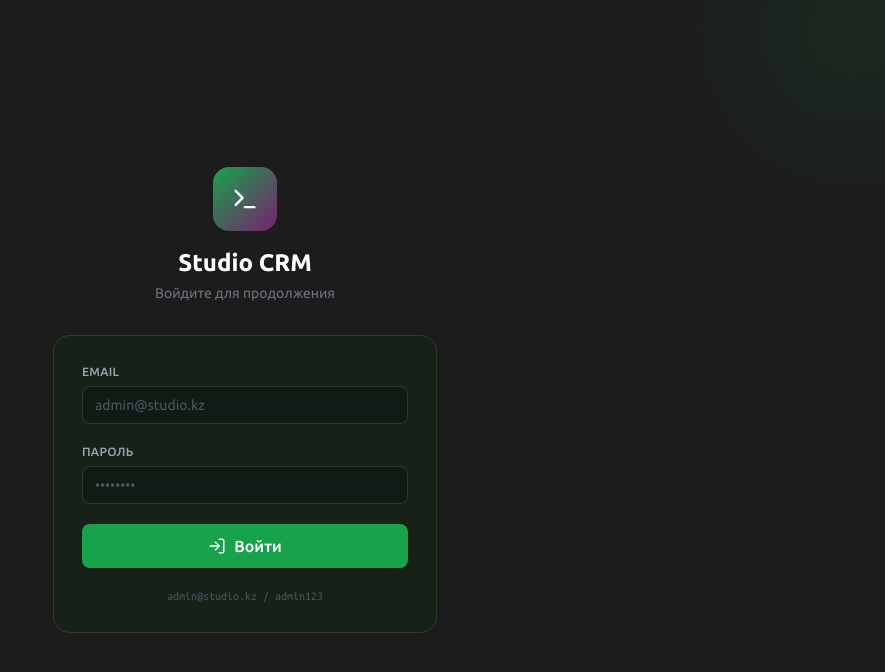
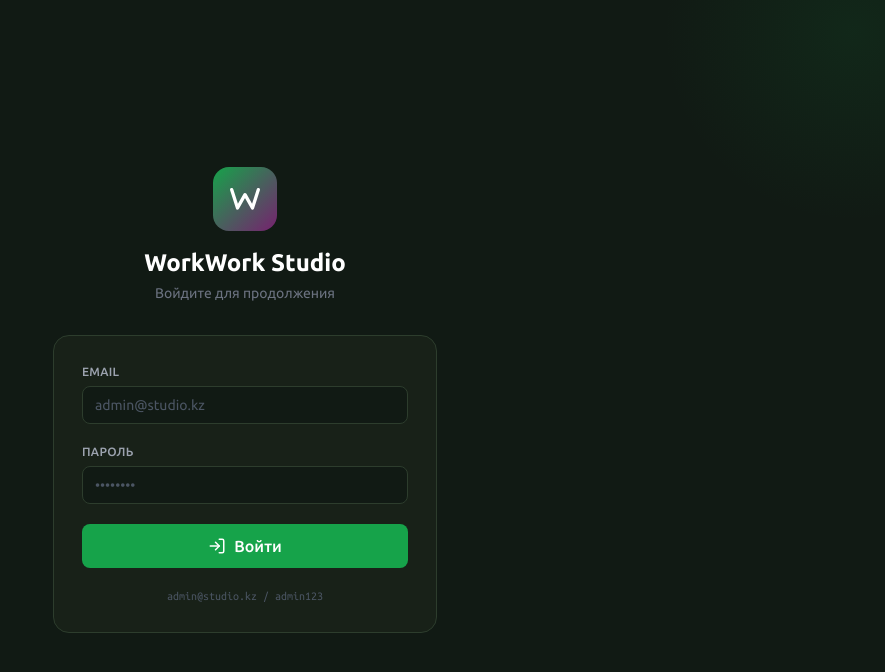
Before and after one commit to mortira919/Burmalda, a React (Vite) app in the folder frontend/: page /login in a window 1280 px wide. Shown: the top 672 px of the page, without its empty margins (395-1280 px from the left). Built offline with nearby package versions, Linux system fonts and the light colour scheme.

Commit message:
feat: W logo and WorkWork Studio branding

```diff
--- a/frontend/src/components/Layout.jsx
+++ b/frontend/src/components/Layout.jsx
@@ -50,12 +50,14 @@ export default function Layout() {
 
         {/* Logo */}
         <div className="flex items-center gap-3 px-5 h-16 shrink-0" style={{ borderBottom: '1px solid #1E2A1E' }}>
-          <div className="w-8 h-8 rounded-lg flex items-center justify-center shrink-0"
+                  <div className="w-8 h-8 rounded-lg flex items-center justify-center shrink-0 shrink-0"
             style={{ background: 'linear-gradient(135deg,#16a34a,#77216F)' }}>
-            <span className="text-white font-bold text-sm">S</span>
+            <svg width="18" height="13" viewBox="0 0 36 26" fill="none">
+              <path d="M2 2L9 24L18 8L27 24L34 2" stroke="white" strokeWidth="4.5" strokeLinecap="round" strokeLinejoin="round"/>
+            </svg>
           </div>
           <div>
-            <p className="text-white font-semibold text-sm leading-none">Studio CRM</p>
+            <p className="text-white font-semibold text-sm leading-none">WorkWork Studio</p>
             <p className="text-gray-600 text-xs mt-0.5">Управление студией</p>
           </div>
           <button className="ml-auto lg:hidden text-gray-500 hover:text-white" onClick={() => setSidebarOpen(false)}>
--- a/frontend/src/pages/LoginPage.jsx
+++ b/frontend/src/pages/LoginPage.jsx
@@ -1,7 +1,15 @@
 import React, { useState } from 'react';
 import { useNavigate } from 'react-router-dom';
 import { useAuth } from '../context/AuthContext';
-import { LogIn, Terminal } from 'lucide-react';
+import { LogIn } from 'lucide-react';
+
+function WLogo({ size = 28 }) {
+  return (
+    <svg width={size} height={size * 0.72} viewBox="0 0 36 26" fill="none">
+      <path d="M2 2L9 24L18 8L27 24L34 2" stroke="white" strokeWidth="4" strokeLinecap="round" strokeLinejoin="round"/>
+    </svg>
+  );
+}
 
 export default function LoginPage() {
   const { login } = useAuth();
@@ -25,7 +33,7 @@ export default function LoginPage() {
   };
 
   return (
-    <div className="min-h-screen flex items-center justify-center p-4" style={{ background: '#1C1C1C' }}>
+    <div className="min-h-screen flex items-center justify-center p-4" style={{ background: '#111A14' }}>
       {/* BG pattern */}
       <div className="absolute inset-0 overflow-hidden pointer-events-none">
         <div className="absolute -top-40 -right-40 w-96 h-96 rounded-full opacity-10"
@@ -39,9 +47,9 @@ export default function LoginPage() {
         <div className="text-center mb-8">
           <div className="w-16 h-16 rounded-2xl flex items-center justify-center mx-auto mb-4"
             style={{ background: 'linear-gradient(135deg, #16a34a 0%, #77216F 100%)' }}>
-            <Terminal size={28} className="text-white" />
+            <WLogo size={30} />
           </div>
-          <h1 className="text-2xl font-bold text-white">Studio CRM</h1>
+          <h1 className="text-2xl font-bold text-white">WorkWork Studio</h1>
           <p className="text-gray-500 text-sm mt-1">Войдите для продолжения</p>
         </div>
 
```
